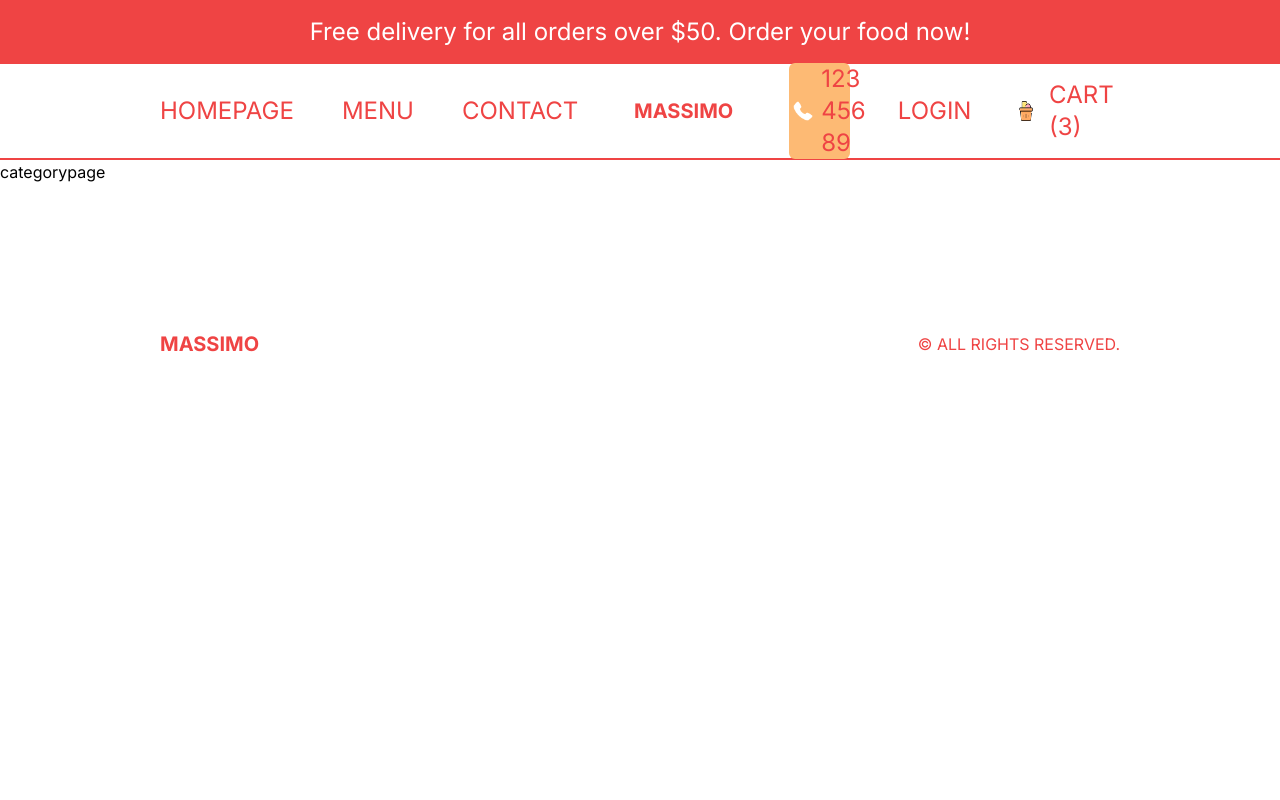
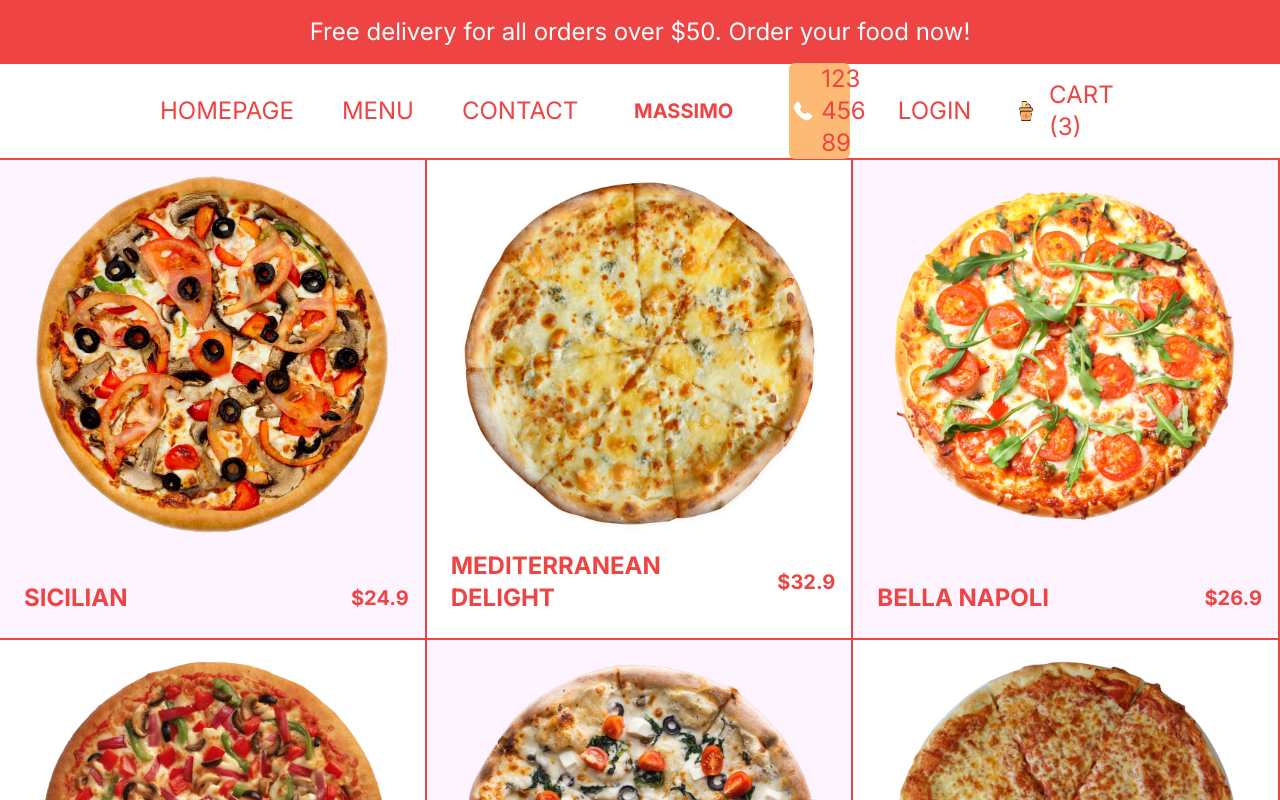
Before and after one commit to Op-Pautu/Delivery-App, a Next.js app: page /menu/burgers in a window 1280 px wide. Shown: the top 800 px of the page. Built offline with nearby package versions, Linux system fonts and the light colour scheme.

Commit message:
Product list page design

```diff
--- a/src/app/menu/[category]/page.tsx
+++ b/src/app/menu/[category]/page.tsx
@@ -1,11 +1,29 @@
-import React from 'react'
+import { pizzas } from "@/data";
+import Image from "next/image";
+import Link from "next/link";
+import React from "react";
 
 const CategoryPage = () => {
   return (
-    <div>
-      categorypage
+    <div className="flex flex-wrap text-red-500">
+      {pizzas.map((item) => (
+        <Link className="w-full h-[60vh] border-r-2 border-b-2 border-red-500 sm:w-1/2 lg:w-1/3 p-4 flex flex-col justify-between group odd:bg-fuchsia-50" href={`/product/${item.id}`} key={item.id}>
+          {/* IMAGE CONTAINER */}
+          {item.img && (
+            <div className="relative h-[80%]">
+              <Image src={item.img} alt="" fill className="object-contain"/>
+            </div>
+          )}
+          {/* TEXT CONTAINER */}
+          <div className="flex items-center justify-between font-bold">
+            <h1 className="text-2xl uppercase p-2">{item.title}</h1>
+            <h2 className="group-hover:hidden text-xl">${item.price}</h2>
+            <button className="hidden group-hover:block uppercase bg-red-500 text-white p-2 rounded-md">Add to Cart</button>
+          </div>
+        </Link>
+      ))}
     </div>
-  )
-}
+  );
+};
 
-export default CategoryPage
+export default CategoryPage;
```
